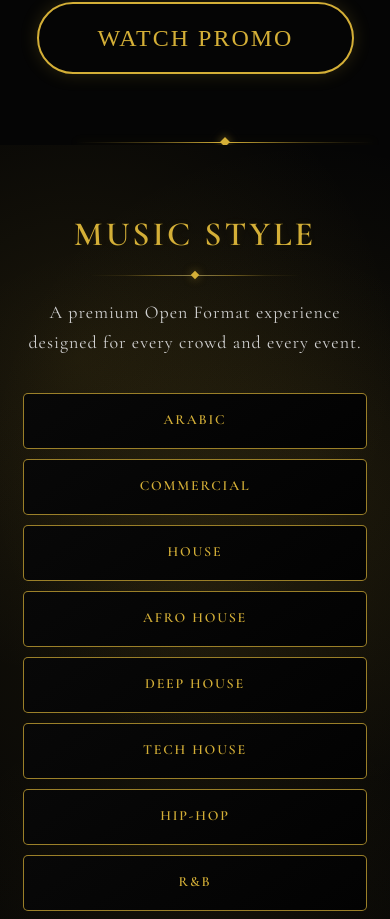
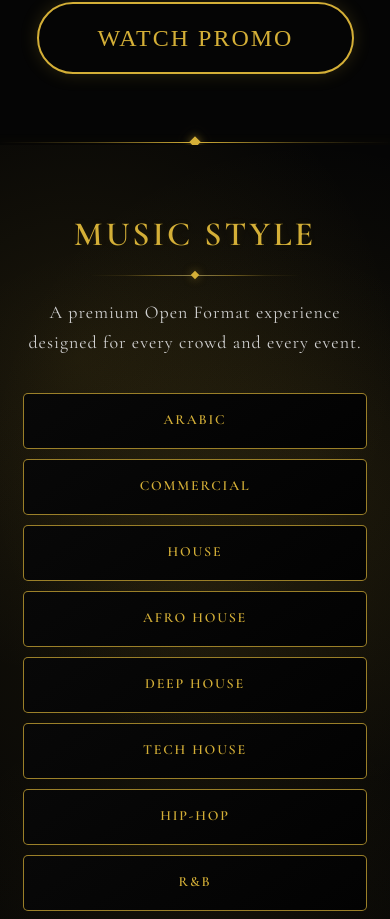
Before and after one commit to ddjray5/Djray, a Next.js app: page / in a window 390 px wide. Shown: the part 1237-2156 px from the top of the page. Built offline with nearby package versions, Linux system fonts and the light colour scheme; no server answers; the database is empty.

Commit message:
Align mobile hero bottom divider

```diff
--- a/app/styles/hero.css
+++ b/app/styles/hero.css
@@ -1665,3 +1665,75 @@
   }
 
 }
+
+/* =====================================================
+   MOBILE ONLY
+   HERO BOTTOM DIVIDER — ALIGNMENT ONLY
+   DO NOT CHANGE SIZE OR POSITION
+===================================================== */
+
+@media (max-width: 768px) {
+
+  .hero-section-divider-bottom {
+    /* نحافظ على نفس الخط الحالي */
+    width: 400px !important;
+    height: 1px !important;
+
+    /* توسيط الخط فقط */
+    left: 50% !important;
+    right: auto !important;
+
+    transform:
+      translate(-50%, 48px) !important;
+  }
+
+  /* Diamond */
+  .hero-section-divider-bottom
+  .hero-section-divider-diamond {
+
+    left: 50% !important;
+    top: 50% !important;
+
+    width: 8px !important;
+    height: 8px !important;
+
+    transform:
+      translate(-50%, -50%)
+      rotate(45deg) !important;
+  }
+
+}
+
+
+/* =====================================================
+   SMALL MOBILE
+   KEEP SAME DESIGN
+===================================================== */
+
+@media (max-width: 480px) {
+
+  .hero-section-divider-bottom {
+    width: 400px !important;
+
+    left: 50% !important;
+    right: auto !important;
+
+    transform:
+      translate(-50%, 48px) !important;
+  }
+
+  .hero-section-divider-bottom
+  .hero-section-divider-diamond {
+
+    left: 50% !important;
+    top: 50% !important;
+
+    width: 8px !important;
+    height: 8px !important;
+
+    transform:
+      translate(-50%, -50%)
+      rotate(45deg) !important;
+  }
+
+}
```
